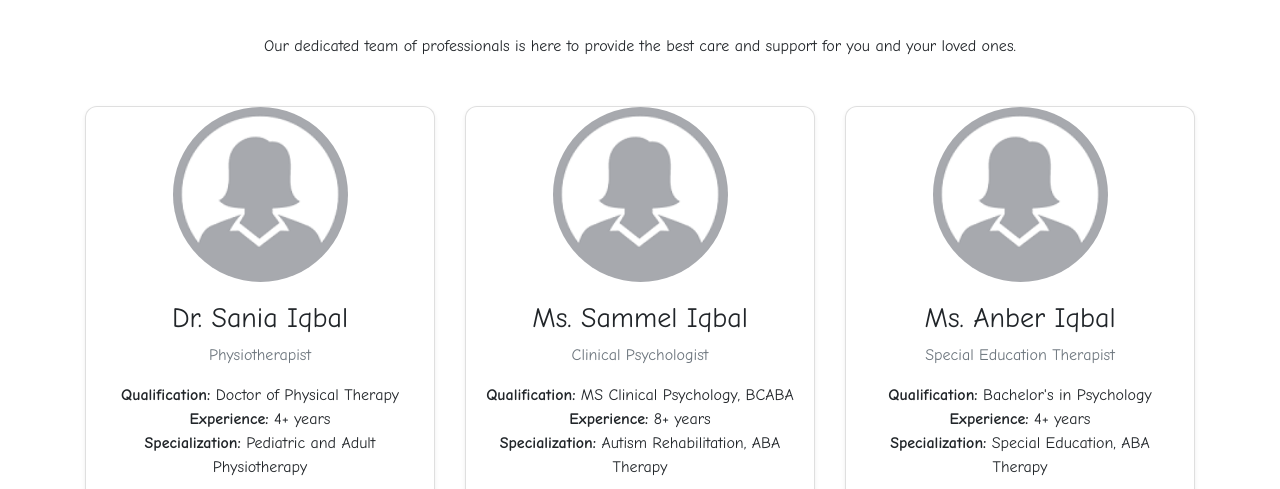
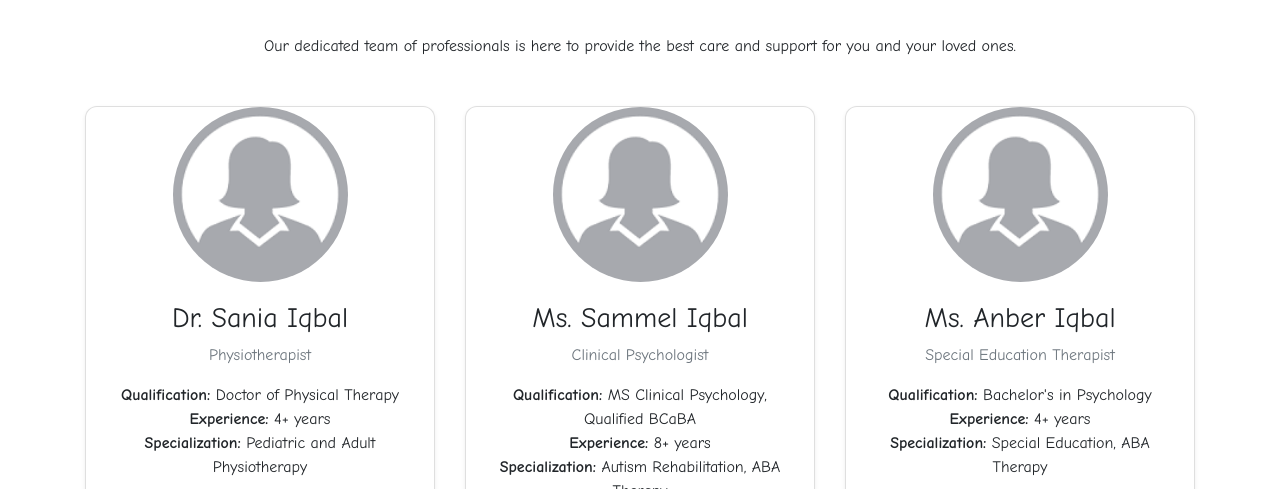
Before and after one commit to infohaseeb/pares, a plain HTML site: page team.html in a window 1280 px wide. Shown: the part 343-832 px from the top of the page. Drawn offline with nearby package versions, Linux system fonts and the light colour scheme.

Commit message:
Update team.html

```diff
--- a/team.html
+++ b/team.html
@@ -230,7 +230,7 @@
                                 <h3>Ms. Sammel Iqbal</h3>
                                 <p class="text-muted">Clinical Psychologist</p>
                                 <p class="team-details">
-                                    <strong>Qualification:</strong> MS Clinical Psychology, BCABA<br>
+                                    <strong>Qualification:</strong> MS Clinical Psychology, Qualified BCaBA<br>
                                     <strong>Experience:</strong> 8+ years<br>
                                     <strong>Specialization:</strong> Autism Rehabilitation, ABA Therapy
                                 </p>
```
